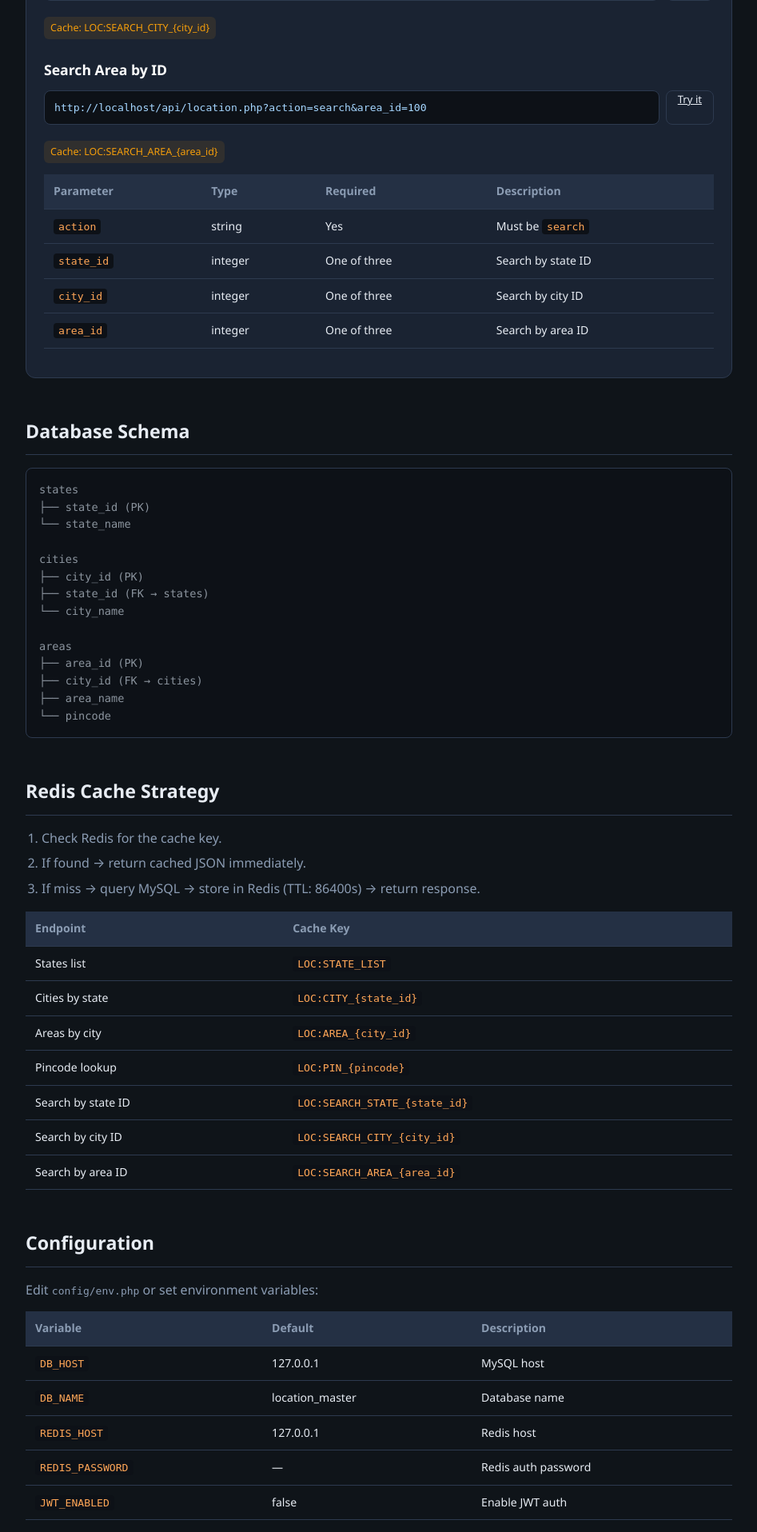
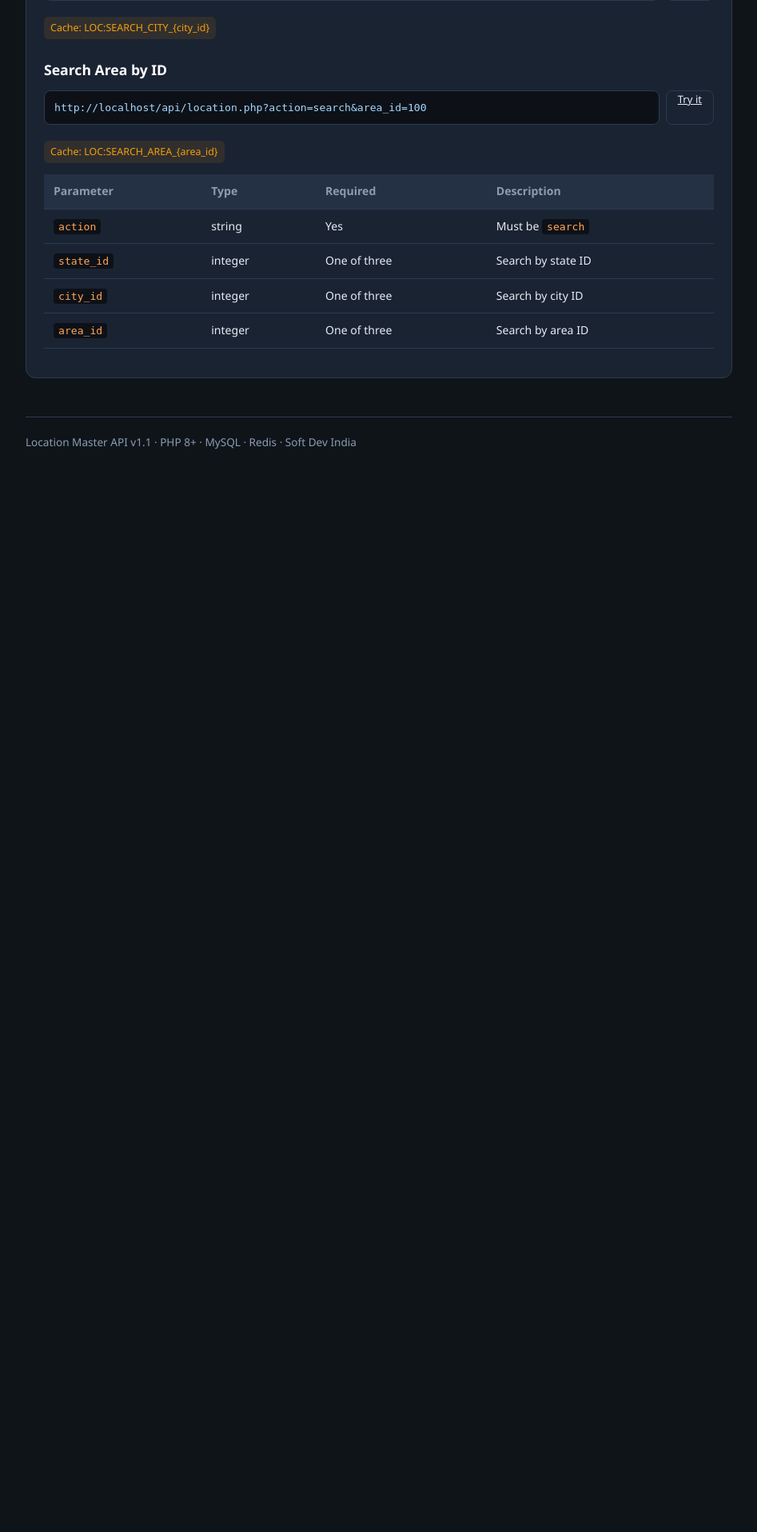
Before and after one commit to amritforu2019/Soft_devindia_pincode_apis, a PHP site: page / in a window 1280 px wide. Shown: the part 3844-5760 px from the top of the page at 80% size, without its empty margins (276-1223 px from the left). After the commit the page ends 4406 px from the top, so only its background shows below. Run offline with PHP 8.4, Linux system fonts and the light colour scheme.

Commit message:
Remove unused sections and comments from index.php to streamline documentation and improve readability.

```diff
--- a/index.php
+++ b/index.php
@@ -362,14 +362,14 @@ function e(string $value): string
             <a href="#search">Search by ID</a>
         </nav>
 
-        <nav class="nav-group">
+        <!-- <nav class="nav-group">
             <h4>Reference</h4>
             <a href="#schema">Database Schema</a>
             <a href="#cache">Redis Cache</a>
             <a href="#config">Configuration</a>
             <a href="#examples">Code Examples</a>
             <a href="#security">Security</a>
-        </nav>
+        </nav> -->
     </aside>
 
     <main class="main">
@@ -576,100 +576,7 @@ function e(string $value): string
             </div>
         </section>
 
-        <section id="schema">
-            <h2>Database Schema</h2>
-            <div class="schema">states
-├── state_id (PK)
-└── state_name
 
-cities
-├── city_id (PK)
-├── state_id (FK → states)
-└── city_name
-
-areas
-├── area_id (PK)
-├── city_id (FK → cities)
-├── area_name
-└── pincode</div>
-        </section>
-
-        <section id="cache">
-            <h2>Redis Cache Strategy</h2>
-            <ol>
-                <li>Check Redis for the cache key.</li>
-                <li>If found → return cached JSON immediately.</li>
-                <li>If miss → query MySQL → store in Redis (TTL: 86400s) → return response.</li>
-            </ol>
-            <table>
-                <thead><tr><th>Endpoint</th><th>Cache Key</th></tr></thead>
-                <tbody>
-                    <tr><td>States list</td><td><code>LOC:STATE_LIST</code></td></tr>
-                    <tr><td>Cities by state</td><td><code>LOC:CITY_{state_id}</code></td></tr>
-                    <tr><td>Areas by city</td><td><code>LOC:AREA_{city_id}</code></td></tr>
-                    <tr><td>Pincode lookup</td><td><code>LOC:PIN_{pincode}</code></td></tr>
-                    <tr><td>Search by state ID</td><td><code>LOC:SEARCH_STATE_{state_id}</code></td></tr>
-                    <tr><td>Search by city ID</td><td><code>LOC:SEARCH_CITY_{city_id}</code></td></tr>
-                    <tr><td>Search by area ID</td><td><code>LOC:SEARCH_AREA_{area_id}</code></td></tr>
-                </tbody>
-            </table>
-        </section>
-
-        <section id="config">
-            <h2>Configuration</h2>
-            <p>Edit <code>config/env.php</code> or set environment variables:</p>
-            <table>
-                <thead><tr><th>Variable</th><th>Default</th><th>Description</th></tr></thead>
-                <tbody>
-                    <tr><td><code>DB_HOST</code></td><td>127.0.0.1</td><td>MySQL host</td></tr>
-                    <tr><td><code>DB_NAME</code></td><td>location_master</td><td>Database name</td></tr>
-                    <tr><td><code>REDIS_HOST</code></td><td>127.0.0.1</td><td>Redis host</td></tr>
-                    <tr><td><code>REDIS_PASSWORD</code></td><td>—</td><td>Redis auth password</td></tr>
-                    <tr><td><code>JWT_ENABLED</code></td><td>false</td><td>Enable JWT auth</td></tr>
-                </tbody>
-            </table>
-        </section>
-
-        <section id="examples">
-            <h2>Integration Examples</h2>
-
-            <h3>JavaScript (Fetch)</h3>
-            <pre><code>const baseUrl = '<?= e($apiUrl) ?>';
-
-async function getCities(stateId) {
-  const res = await fetch(`${baseUrl}?action=cities&state_id=${stateId}`);
-  return res.json();
-}
-
-async function searchByAreaId(areaId) {
-  const res = await fetch(`${baseUrl}?action=search&area_id=${areaId}`);
-  return res.json();
-}</code></pre>
-
-            <h3>cURL</h3>
-            <pre><code>curl "<?= e($apiUrl) ?>?action=states"
-curl "<?= e($apiUrl) ?>?action=search&state_id=1"
-curl "<?= e($apiUrl) ?>?action=pincode&pin=221005"</code></pre>
-
-            <h3>CRM / Mobile App Flow</h3>
-            <ol>
-                <li><code>action=states</code> → State dropdown</li>
-                <li><code>action=cities&amp;state_id={id}</code> → City dropdown</li>
-                <li><code>action=areas&amp;city_id={id}</code> → Area dropdown</li>
-                <li><code>action=pincode&amp;pin={pin}</code> → Auto-fill address</li>
-                <li><code>action=search&amp;area_id={id}</code> → Fetch area by ID</li>
-            </ol>
-        </section>
-
-        <section id="security">
-            <h2>Security</h2>
-            <ul>
-                <li>Prepared statements — SQL injection safe</li>
-                <li>Input validation on all parameters</li>
-                <li>Generic client errors; details logged to <code>/logs/api_errors.log</code></li>
-                <li>Direct access to <code>/config</code>, <code>/helpers</code>, <code>/logs</code> blocked</li>
-            </ul>
-        </section>
 
         <div class="footer">
             Location Master API v1.1 · PHP 8+ · MySQL · Redis · Soft Dev India
```
